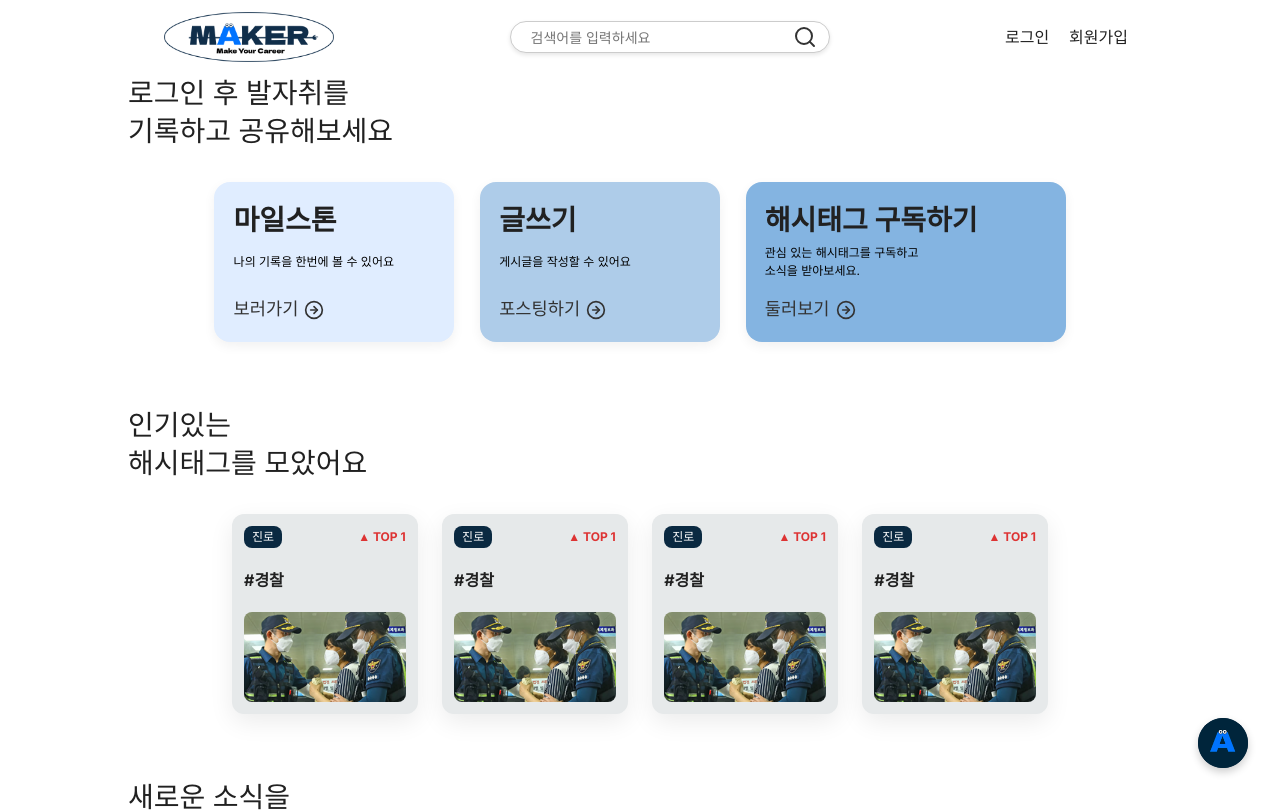
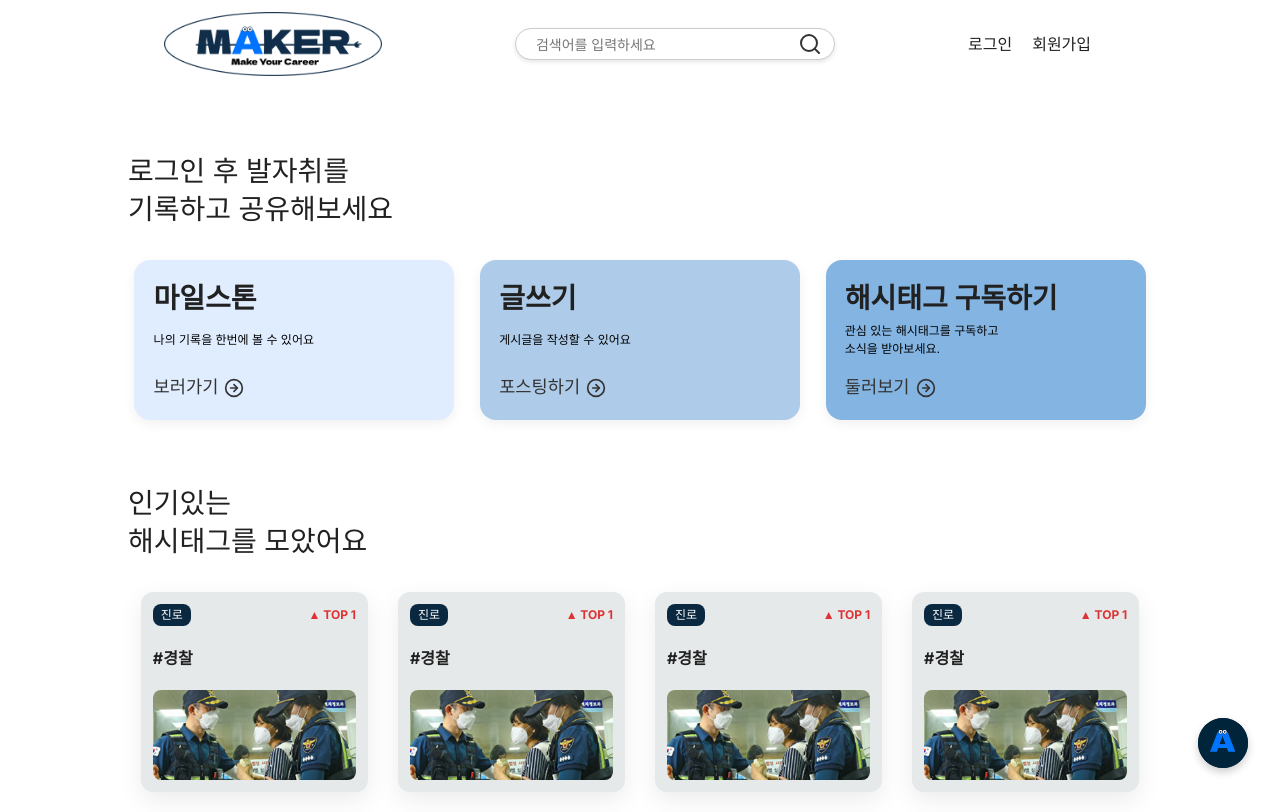
Before and after one commit to SEUNGHYEOKNOH/Lion_campus, a React (Vite) app in the folder src/main/frontend/: page / in a window 1280 px wide. Shown: the top 812 px of the page. Built offline with nearby package versions, Linux system fonts and the light colour scheme; no server answers.

Commit message:
메인페이지 디자인 수정

```diff
--- a/src/main/frontend/src/Pages/Main.jsx
+++ b/src/main/frontend/src/Pages/Main.jsx
@@ -20,20 +20,20 @@ const Main = () => {
   useEffect(() => {
     const hasTokens = extractAndSaveTokensFromUrl();
     if (hasTokens) {
-      console.log('OAuth 로그인이 완료되었습니다.');
+      console.log("OAuth 로그인이 완료되었습니다.");
 
       // 로그인 성공 후 사용자 정보 확인
       const fetchUserInfo = async () => {
         try {
           const userInfo = await userAPI.getCurrentUser();
-          console.log('로그인한 사용자 정보:', userInfo);
+          console.log("로그인한 사용자 정보:", userInfo);
 
           // GUEST 역할인 경우 추가 정보 입력이 필요할 수 있음
-          if (userInfo.role === 'GUEST') {
-            console.log('추가 정보 입력이 필요한 사용자입니다.');
+          if (userInfo.role === "GUEST") {
+            console.log("추가 정보 입력이 필요한 사용자입니다.");
           }
         } catch (error) {
-          console.error('사용자 정보 조회 실패:', error);
+          console.error("사용자 정보 조회 실패:", error);
         }
       };
 
@@ -47,7 +47,6 @@ const Main = () => {
   //   });
   //   console.log(res.data); // => 사용자 정보 (id, email 등)
   // };
-
 
   return (
     <div>
@@ -197,7 +196,7 @@ const Main = () => {
       </Body>
 
       <Footer />
-      <FloatedMenu/>
+      <FloatedMenu />
     </div>
   );
 };
@@ -220,8 +219,8 @@ const FeatureCard = styled.div`
   background-color: ${({ bgColor }) => bgColor || "#f5f5f5"};
   border-radius: 1rem;
   padding: 1.2rem;
-  width: 25%;
-  min-width: 240px;
+  width: 25vw;
+  min-width: 15rem;
   height: 160px;
   box-shadow: 0 4px 12px rgba(0, 0, 0, 0.06);
   display: flex;
@@ -255,6 +254,7 @@ const ArrowWrapper = styled.div`
 
 const Text1 = styled.div`
   font-weight: 500;
+  margin-top: 4rem;
   margin-left: 10%;
   margin-bottom: 2rem;
 `;
@@ -273,7 +273,8 @@ const TagCardGrid = styled.div`
 `;
 
 const TagCard1 = styled.div`
-  width: 23%;
+  width: 19.5vw;
+  min-width: 7rem;
   height: 200px;
   border-radius: 12px;
   box-shadow: 0 8px 24px rgba(0, 0, 0, 0.08);
--- a/src/main/frontend/src/Pages/MyPage.jsx
+++ b/src/main/frontend/src/Pages/MyPage.jsx
@@ -176,7 +176,6 @@ const MyPage = () => {
                   onChange={(e) => handleInputChange('career', e.target.value)}
                   placeholder="희망진로를 입력하세요"
                 />
-                <TagButton type="button">태그추가</TagButton>
               </FormRow>
               {userInfo.tags && userInfo.tags.length > 0 && (
                 <FormRow>
@@ -276,15 +275,6 @@ const Input = styled.input`
   border: 1px solid #ccc;
   border-radius: 6px;
   background-color: ${(props) => (props.readOnly ? "#f2f2f2" : "white")};
-`;
-
-const TagButton = styled.button`
-  padding: 8px 12px;
-  font-size: 13px;
-  border-radius: 6px;
-  background-color: #ffffff;
-  border: 1px solid #888;
-  cursor: pointer;
 `;
 
 const ButtonGroup = styled.div`
--- a/src/main/frontend/src/components/Layout/Header.jsx
+++ b/src/main/frontend/src/components/Layout/Header.jsx
@@ -78,7 +78,7 @@ const Head = styled.header`
 const LogoWrapper = styled.div`
   flex-shrink: 0;
   img {
-    height: 50px;
+    height: 4rem;
   }
   margin-left: 12px;
 `;
@@ -117,4 +117,5 @@ const SearchButton = styled.button`
 const Btns = styled.div`
   display: flex;
   gap: 20px;
+  min-width: 10rem;
 `;
```
Also changed, not shown: 1 other file (tests, documents, lock files or other folders).
